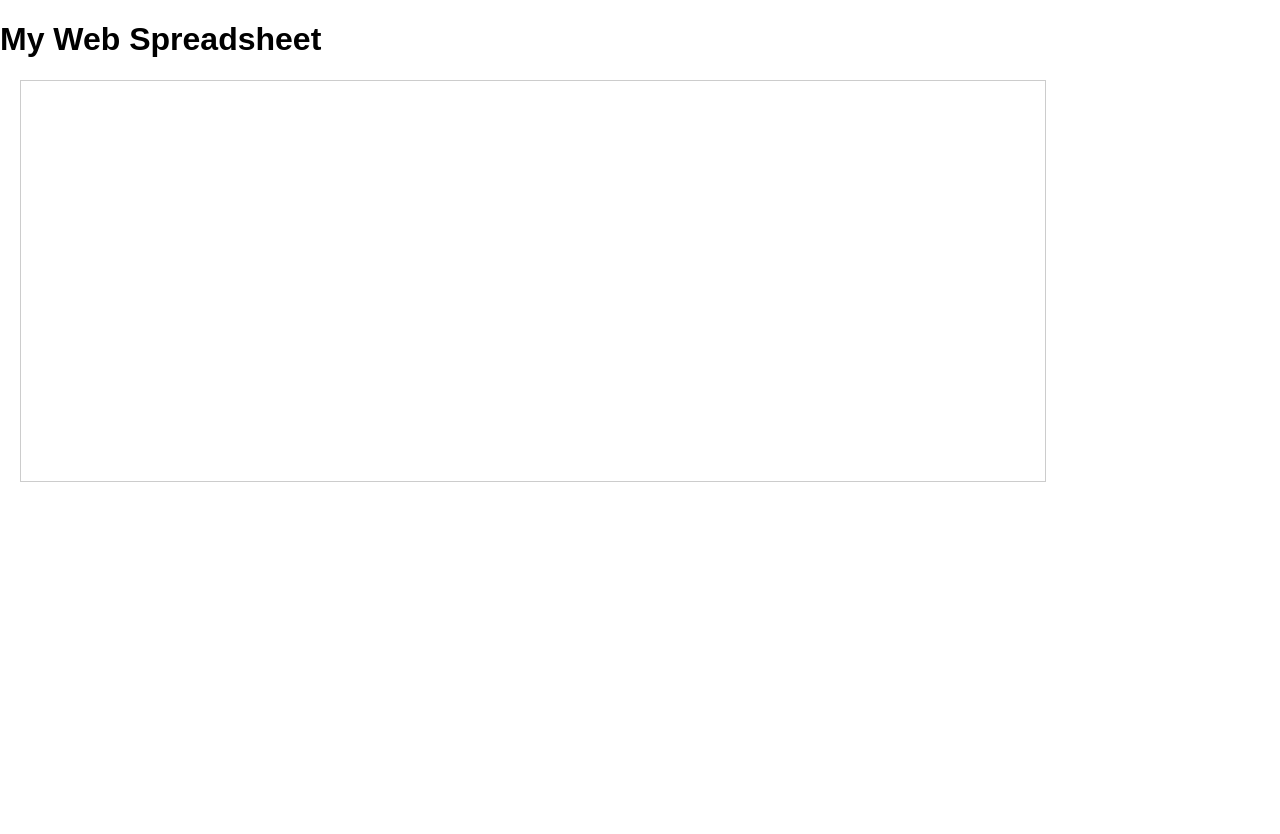
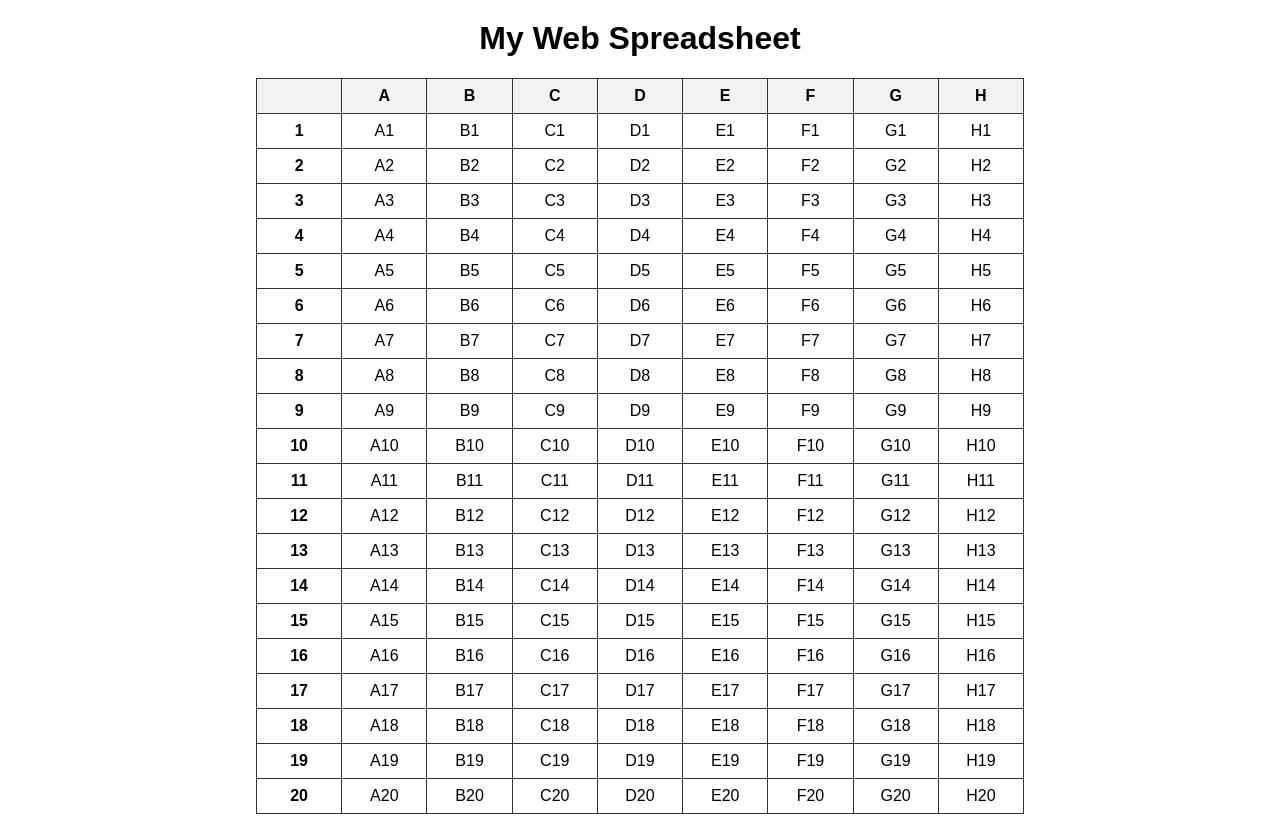
Before and after one commit to peggiezx/my-web-spreadsheet, a plain HTML site: page index.html in a window 1280 px wide. Before the commit the page ends 800 px from the top, so only its background shows below. Drawn offline with nearby package versions, Linux system fonts and the light colour scheme.

Commit message:
Implement 20x8 table with rows labeled by numbers and cols labeled by letters

```diff
--- a/css/main.css
+++ b/css/main.css
@@ -5,10 +5,27 @@ body {
     padding: 0;
   }
 
-  #spreadsheet-container {
-    margin: 20px;
-    border: 1px solid #ccc;
-    width: 80%;
-    height: 400px;
-    /* This is just a placeholder dimension to help visualize your grid area */
-  }
+table {
+  border-collapse: collapse;
+  margin: 20px auto;
+  width: 60%;
+  font-family: Arial, sans-serif;
+}
+
+th, td {
+  border: 1px solid #333;
+  padding: 8px;
+  text-align: center;
+  min-width: 50px;
+}
+
+thead th {
+  background-color: #f2f2f2;
+  font-weight: bold;
+}
+
+h1 {
+  text-align: center;
+  margin-top: 20px;
+  font-family: Arial, sans-serif;
+}
--- a/index.html
+++ b/index.html
@@ -4,20 +4,36 @@
     <meta charset="UTF-8">
     <meta name="viewport" content="width=device-width, initial-scale=1.0">
     <title>My Web Spreadsheet</title>
+    <!-- Link to external stylesheet -->
     <link rel="stylesheet" href="./css/main.css"/>
+    <!-- Load AngularJS from a CDN (or a local file if preferred) -->
+    <script src="https://ajax.googleapis.com/ajax/libs/angularjs/1.8.2/angular.min.js"></script>
 </head>
-<body>
+<body ng-app="myApp" ng-controller="TableController">
     <h1>My Web Spreadsheet</h1>
 
-    <!--
-      You can add a container or a div where your spreadsheet grid will live.
-      For example:
-    -->
-    <div id="spreadsheet-container">
-      <!-- Future: Rows, columns, cells, etc. -->
-    </div>
+    <table>
+      <thead>
+        <tr>
+          <th></th>
+          <th ng-repeat="col in columns track by $index">
+            {{col}}
+          </th>
+        </tr>
+      </thead>
+      <tbody>
+        <tr ng-repeat="rowNum in rows track by $index">
+          <th>
+            {{rowNum}}
+          </th>
+          <td ng-repeat="col in columns track by $index">
+            {{col + rowNum}}
+          </td>
+        </tr>
+      </tbody>
+    </table>
 
     <!-- Link to your main JS file at the bottom of body for best performance -->
-    <script src="./js/main.js"></script>
+    <script src="./js/app.js"></script>
 </body>
 </html>
--- /dev/null
+++ b/js/app.js
@@ -0,0 +1,18 @@
+// Create an AngularJS module named "myApp"
+var app = angular.module('myApp', []);
+
+// Define a controller named "TableController"
+app.controller('TableController', ['$scope', function($scope) {
+  // Columns labeled A-H
+  $scope.columns = ['A','B','C','D','E','F','G','H'];
+
+  // Rows labeled 1-20
+  // We'll just build an array of numbers [1..20]
+  $scope.rows = [];
+  for (let i = 1; i <= 20; i++) {
+    $scope.rows.push(i);
+  }
+
+  // If you need more logic (e.g., dynamic cell data, formulas, etc.),
+  // place it here or in additional functions on $scope.
+}]);
--- a/js/main.js
+++ /dev/null
@@ -1,5 +0,0 @@
-// main.js
-document.addEventListener('DOMContentLoaded', () => {
-    console.log('Web Spreadsheet is loaded!');
-    // Later, you’ll write logic to create the grid, handle cell clicks, etc.
-  });
```
Also changed, not shown: web-spreadsheet.csv (added, +22 -0 lines).
